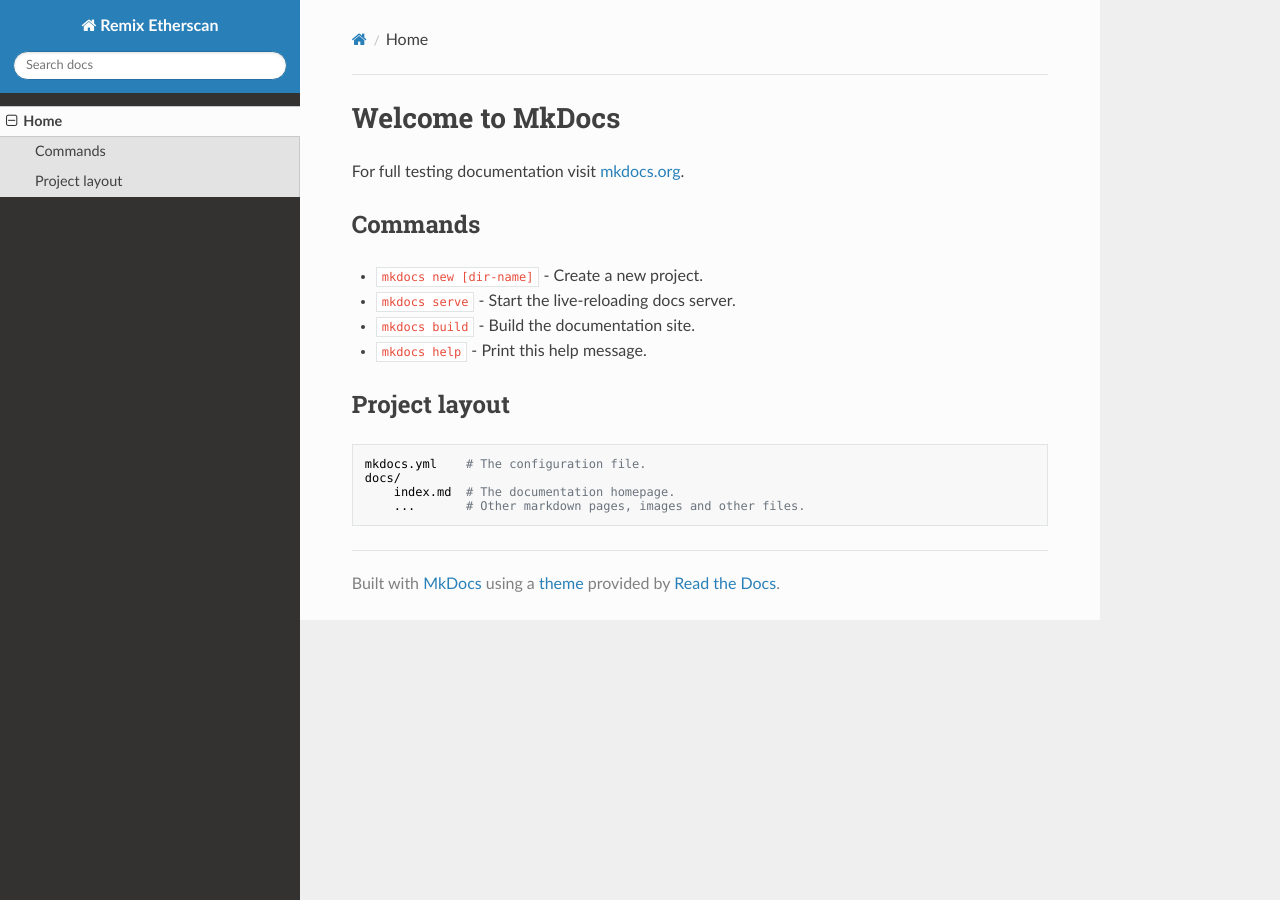
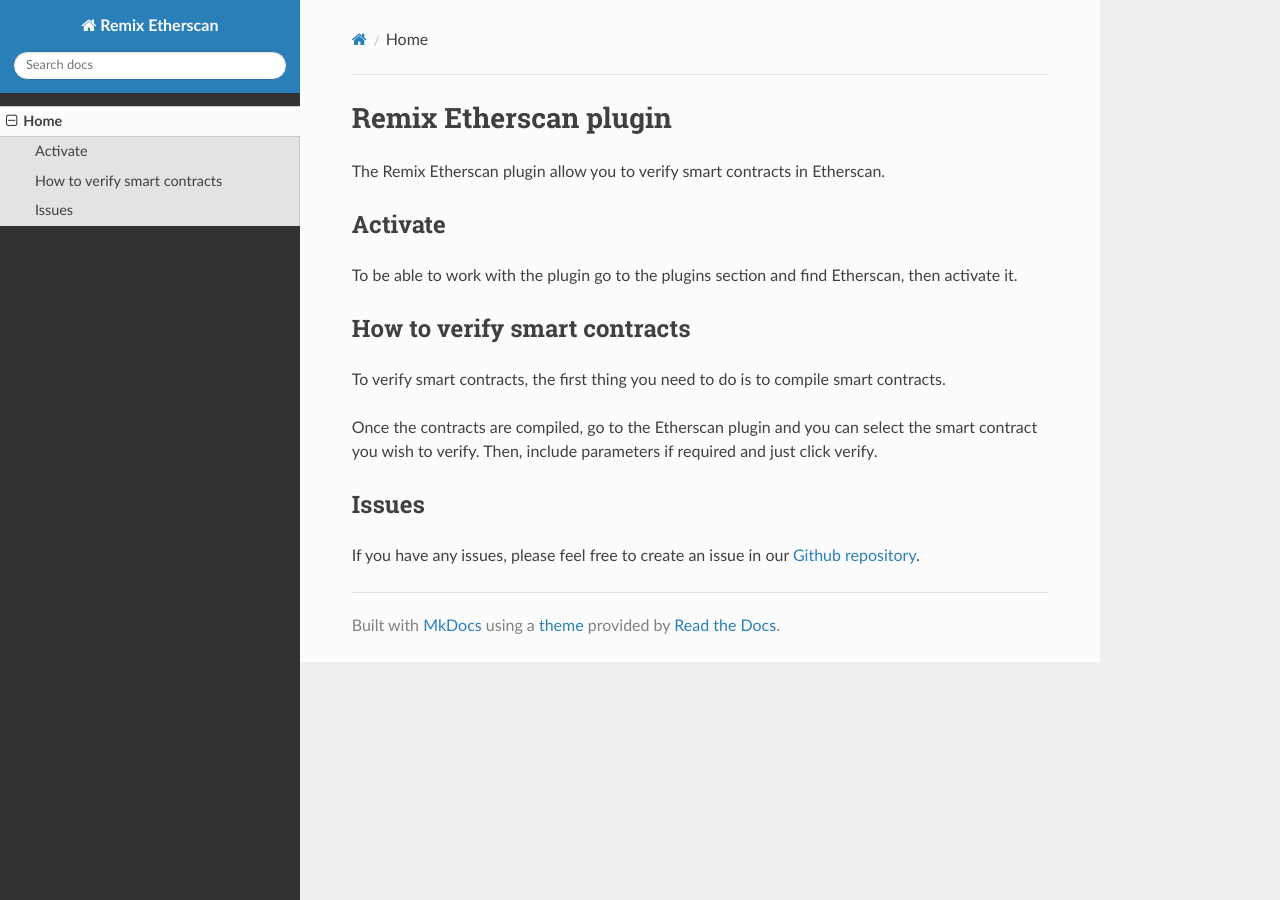
Before and after one commit to Machinalabs/remix-etherscan-plugin, an MkDocs documentation site: the page built from docs/index.md, in a window 1280 px wide. Built offline with MkDocs 1.6.1, drawn with Linux system fonts in a browser that asks for light colours; nearby versions of some CDN libraries.

Commit message:
added some documentation

```diff
--- a/docs/index.md
+++ b/docs/index.md
@@ -1,17 +1,17 @@
-# Welcome to MkDocs
+# Remix Etherscan plugin
 
-For full testing documentation visit [mkdocs.org](https://mkdocs.org).
+The Remix Etherscan plugin allow you to verify smart contracts in Etherscan.
 
-## Commands
+## Activate
 
-* `mkdocs new [dir-name]` - Create a new project.
-* `mkdocs serve` - Start the live-reloading docs server.
-* `mkdocs build` - Build the documentation site.
-* `mkdocs help` - Print this help message.
+To be able to work with the plugin go to the plugins section and find Etherscan, then activate it.
 
-## Project layout
+## How to verify smart contracts
 
-    mkdocs.yml    # The configuration file.
-    docs/
-        index.md  # The documentation homepage.
-        ...       # Other markdown pages, images and other files.
+To verify smart contracts, the first thing you need to do is to compile smart contracts.
+
+Once the contracts are compiled, go to the Etherscan plugin and you can select the smart contract you wish to verify. Then, include parameters if required and just click verify.
+
+## Issues
+
+If you have any issues, please feel free to create an issue in our [Github repository](https://github.com/Machinalabs/remix-etherscan-plugin/issues).
```
Also changed, not shown: docs/testing.md (deleted, +0 -17 lines).
